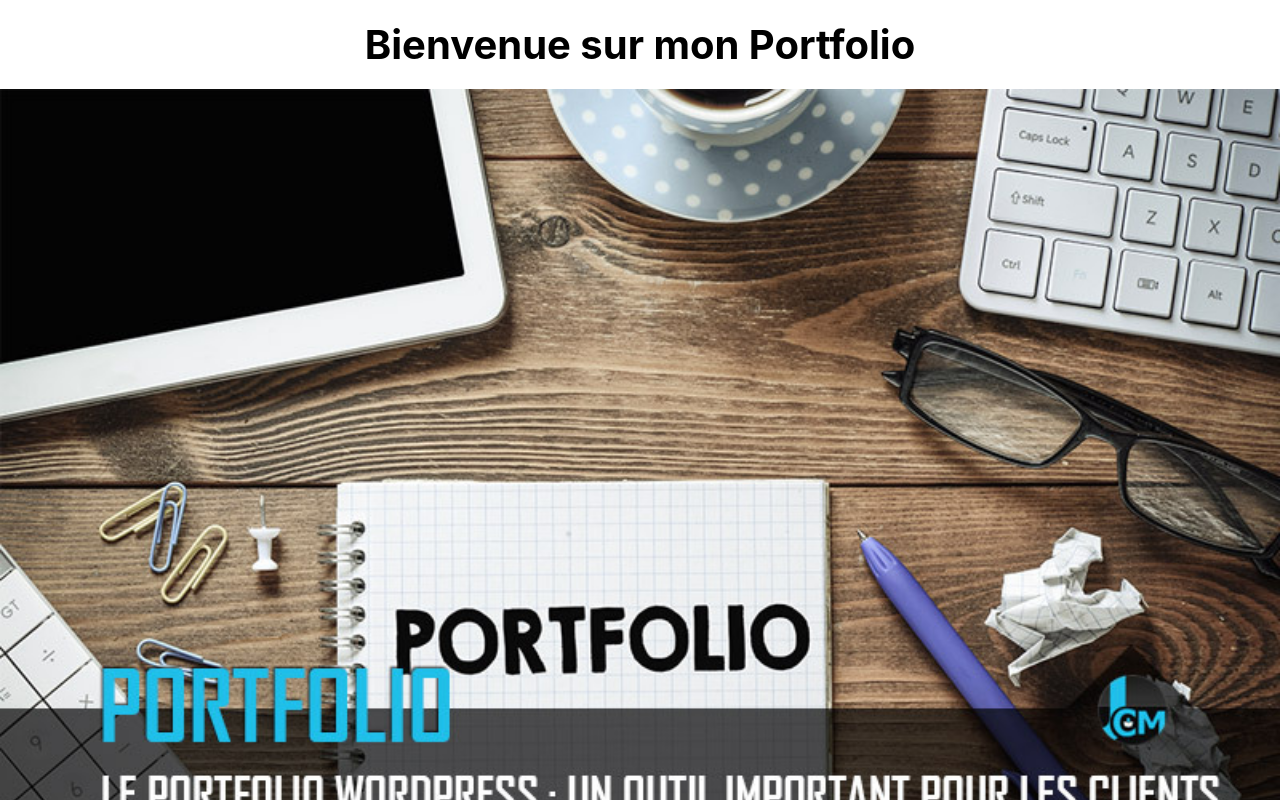
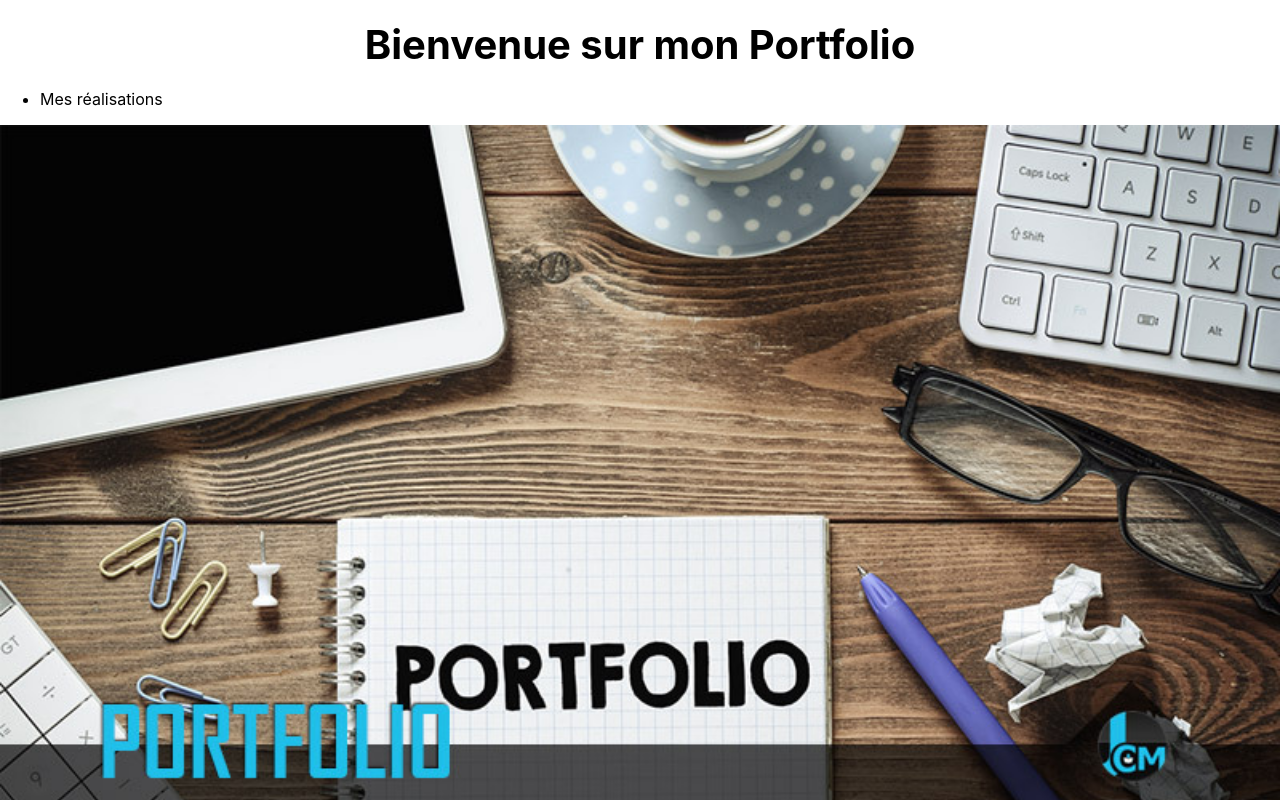
Before and after one commit to sosso711/portfolio1, a Next.js app: page / in a window 1280 px wide. Shown: the top 800 px of the page. Built offline with nearby package versions, Linux system fonts and the light colour scheme.

Commit message:
link project

```diff
--- a/pages/index.js
+++ b/pages/index.js
@@ -1,12 +1,24 @@
+import next from "next";
 import Head from "next/head";
 import Image from "next/image";
 import styles from "../styles/Home.module.css";
 import myImage from "/public/images/myImage.jpeg";
+import Link from "next/link";
+import Project from "./project";
 
 export default function Home() {
   return (
     <div className="">
       <h1 className={styles.title}>Bienvenue sur mon Portfolio</h1>
+
+      <ul>
+        <li>
+          <Link href="/project">
+            <a>Mes réalisations</a>
+          </Link>
+        </li>
+      </ul>
+
       <Image
         src={myImage}
         // height="150px"
--- /dev/null
+++ b/pages/project.js
@@ -0,0 +1,9 @@
+import next from "next";
+
+export default function Project() {
+  return (
+    <div>
+      <h1>Mes réalisations</h1>
+    </div>
+  );
+}
```
Also changed, not shown: pages/contact.js (added, +9 -0 lines).
